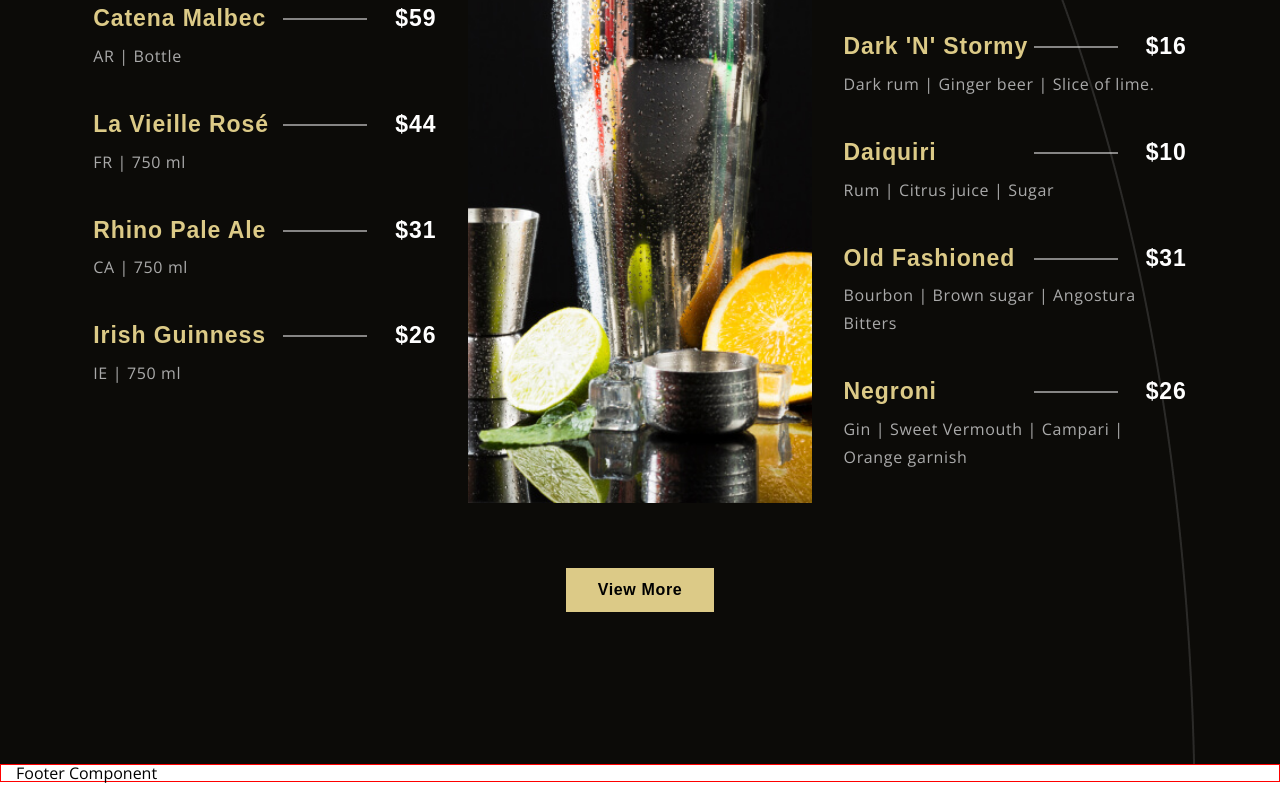
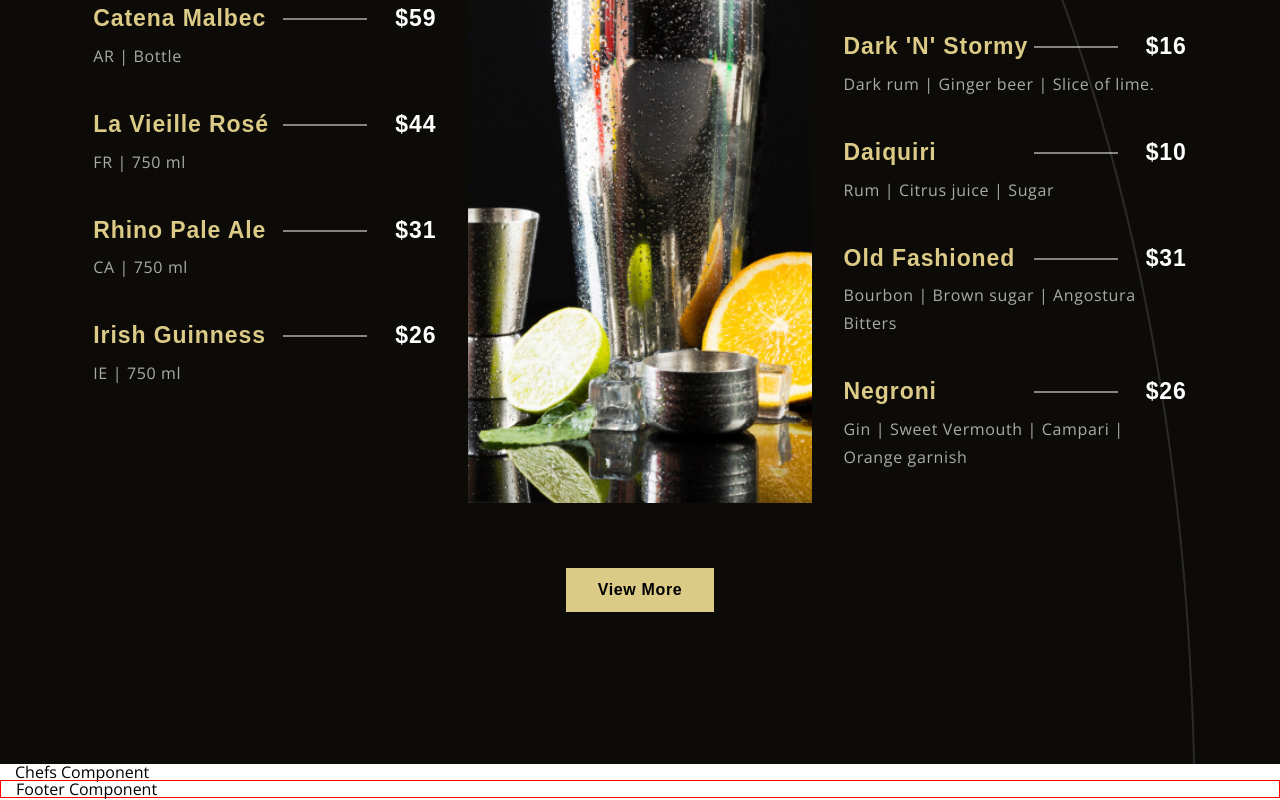
Before and after one commit to artemlira/React-Gericht_multipage, a React (Create React App) app: page / in a window 1280 px wide. Shown: the part 4551-5351 px from the top of the page. Built offline with nearby package versions, Linux system fonts and the light colour scheme; a web font is replaced by a local one.

Commit message:
added section Today to page Home

```diff
--- /dev/null
+++ b/src/components/Page_Home/Chefs/Chefs.js
@@ -0,0 +1,15 @@
+import React from 'react';
+import styles from './Chefs.module.scss';
+
+
+export default function Chefs() {
+  return (
+    <section className={styles.chefs}>
+      <div className="container">
+        <div className={styles.container}>
+          Chefs Component
+        </div>
+      </div>
+    </section>
+  );
+}
--- /dev/null
+++ b/src/components/Page_Home/Chefs/Chefs.module.scss
@@ -0,0 +1,7 @@
+@use '../../../styles/variables.scss' as v;
+@use '../../../styles/mixins.scss' as m;
+@use '../../../styles/functions.scss' as f;
+
+.chefs {}
+
+.container {}
--- a/src/components/Page_Home/Today/Today.js
+++ b/src/components/Page_Home/Today/Today.js
@@ -51,7 +51,7 @@ export default function Today() {
           <motion.div
             initial='hidden'
             whileInView='visible'
-            viewport={{ amount: 0.2 }}
+            viewport={{ amount: 0.4, once: true }}
             className={styles.contant}>
             <motion.div
               variants={animatedLeft}
--- a/src/pages/Home.js
+++ b/src/pages/Home.js
@@ -4,6 +4,7 @@ import About from './../components/Page_Home/About/About';
 import Reservation from './../components/Page_Home/Reservation/Reservation';
 import Menu from '../components/Page_Home/Menu/Menu';
 import Today from '../components/Page_Home/Today/Today';
+import Chefs from './../components/Page_Home/Chefs/Chefs';
 
 export default function Home() {
   return (
@@ -13,6 +14,7 @@ export default function Home() {
       <Reservation />
       <Menu />
       <Today />
+      <Chefs />
     </article>
   )
 }
```
Also changed, not shown: src/images/Chefs/01.jpg (added), src/images/Chefs/02.jpg (added).
